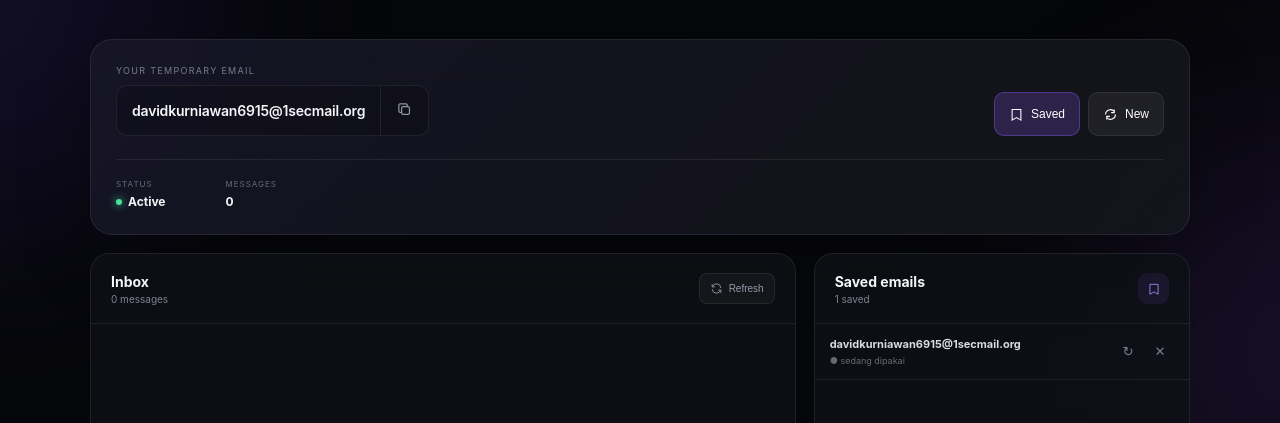
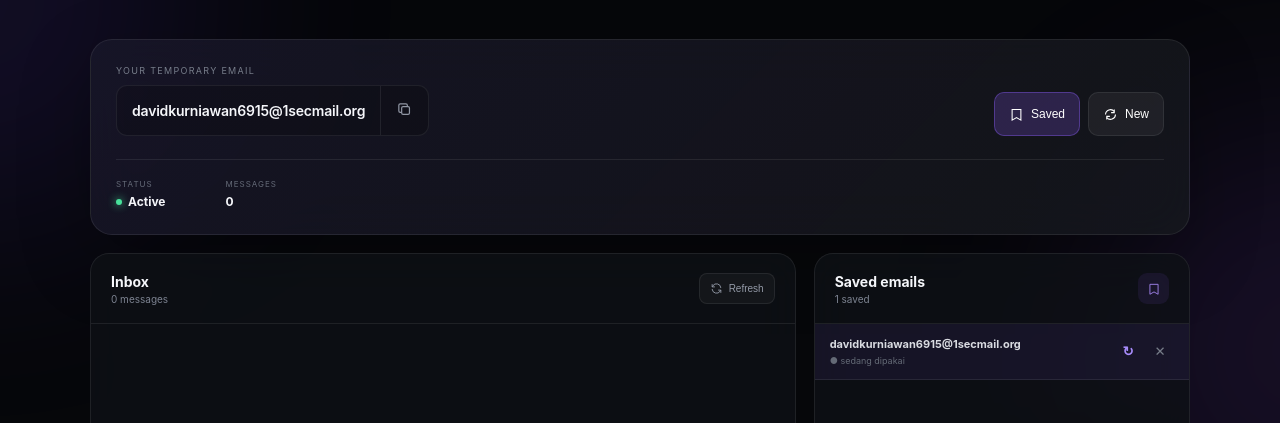
Before and after one commit to Doken123/mail, a plain HTML site: page index.html in a window 1280 px wide. Both pictures are taken after a click on the button "Save". Shown: the part 374-797 px from the top of the page. Drawn offline with Linux system fonts and the light colour scheme; no server answers.

Commit message:
Update style.css

```diff
--- a/style.css
+++ b/style.css
@@ -768,6 +768,10 @@ body {
   background: rgba(255,255,255,.025);
 }
 
+.saved-item.active {
+  background: rgba(139, 92, 246, .08);
+}
+
 .saved-main {
   min-width: 0;
 
@@ -825,6 +829,18 @@ body {
   color: white;
 
   background: rgba(255,255,255,.06);
+}
+
+.saved-actions .use {
+  color: #a78bfa;
+
+  font-weight: 700;
+}
+
+.saved-actions .use:hover {
+  color: #fff;
+
+  background: rgba(139, 92, 246, .25);
 }
 
 .saved-actions .delete:hover {
@@ -1222,4 +1238,4 @@ footer span {
     font-size: 12px;
   }
 
-}
+  }
```
